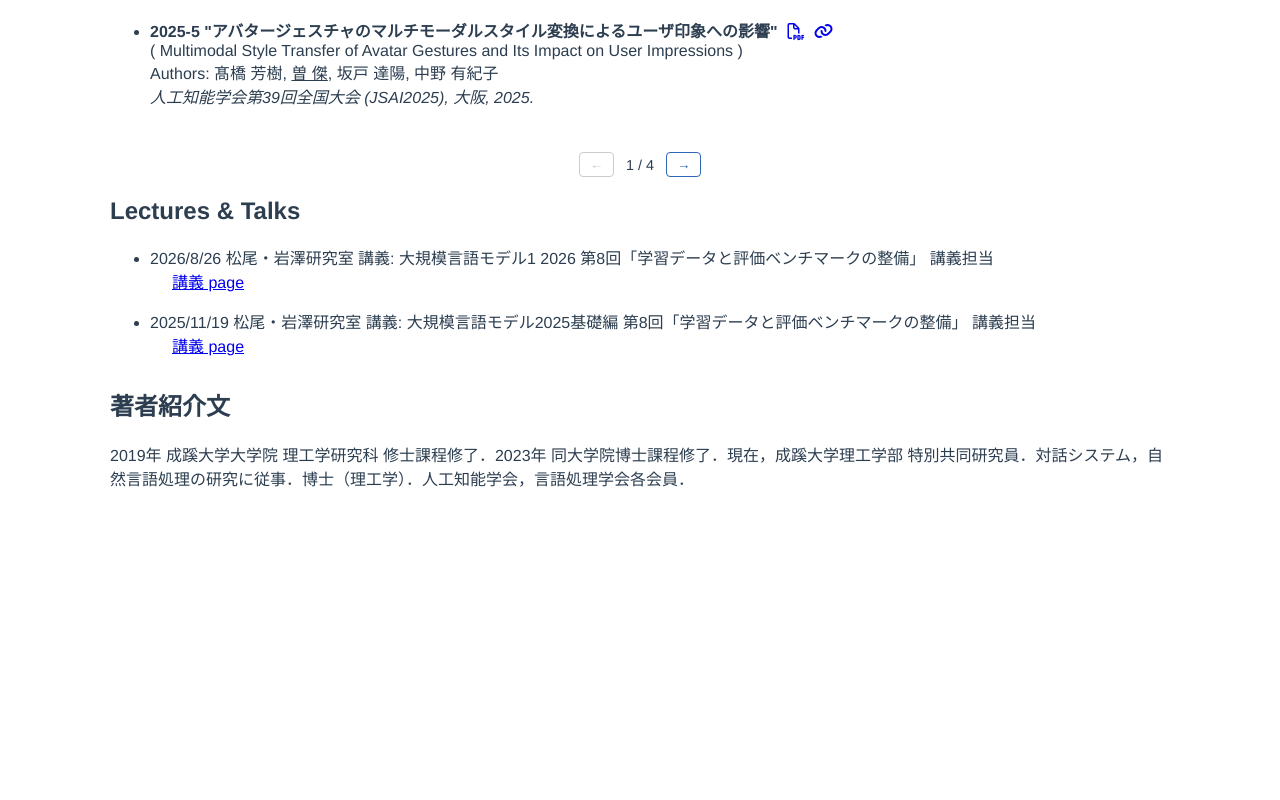
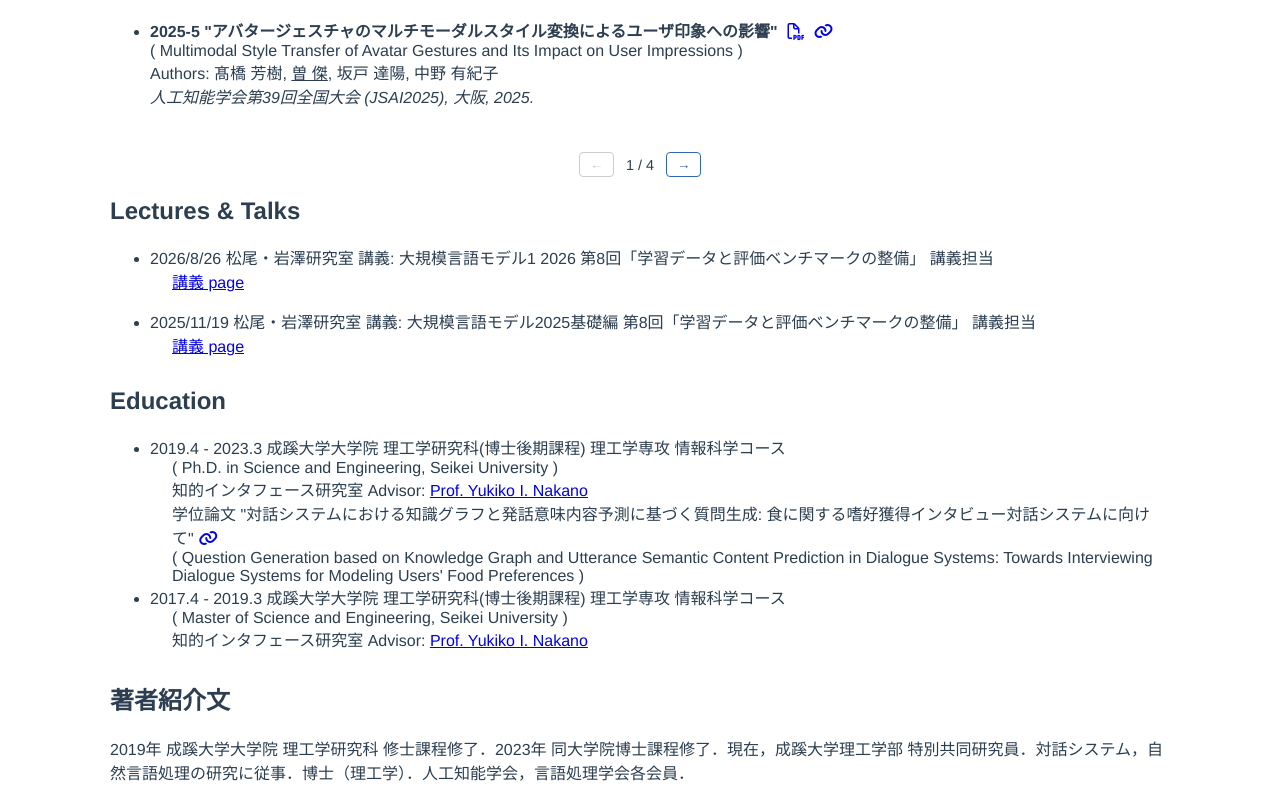
Before and after one commit to viajiefan/viajiefan.github.io, a Vue app: page / in a window 1280 px wide. Shown: the part 2359-3159 px from the top of the page. Before the commit the page ends 2865 px from the top, so only its background shows below. Built offline with nearby package versions, Linux system fonts and the light colour scheme.

Commit message:
add Education

```diff
--- a/src/App.vue
+++ b/src/App.vue
@@ -22,10 +22,13 @@
 
     <TalksComponent />
 
+    <EducationComponent v-bind:descObj="this.descObj" />
 
     <h2>著者紹介文</h2>
     <p> {{descObj.IntroduceAuthor.Ja}} </p>
-  </div>
+
+
+  </div> <!-- content-wrapper -->
 
 </template>
 
@@ -36,6 +39,7 @@ import ShowList from './components/ShowList.vue'
 
 import yamlFile from './assets/desc.yaml'
 import TalksComponent from './components/TalksComponent.vue';
+import EducationComponent from './components/EducationComponent.vue';
 
 export default {
   name: 'App',
@@ -44,6 +48,7 @@ export default {
     ExperienceComponent,
     ShowList,
     TalksComponent,
+    EducationComponent,
     // HelloWorld
   },
   data() {
--- a/src/assets/desc.yaml
+++ b/src/assets/desc.yaml
@@ -328,3 +328,23 @@ Domestic:
 
 IntroduceAuthor:
   Ja: "2019年 成蹊大学大学院 理工学研究科 修士課程修了．2023年 同大学院博士課程修了．現在，成蹊大学理工学部 特別共同研究員．対話システム，自然言語処理の研究に従事．博士（理工学）．人工知能学会，言語処理学会各会員．"
+
+Education:
+  Doctor:
+    end_year: 2023
+    end_month: 03
+    start_year: 2019
+    start_month: 04
+    title: "成蹊大学大学院 理工学研究科(博士後期課程) 理工学専攻 情報科学コース"
+    engtitle: "Ph.D. in Science and Engineering, Seikei University"
+    thesis_title: "対話システムにおける知識グラフと発話意味内容予測に基づく質問生成: 食に関する嗜好獲得インタビュー対話システムに向けて"
+    thesis_engtitle: "Question Generation based on Knowledge Graph and Utterance Semantic Content Prediction in Dialogue Systems: Towards Interviewing Dialogue Systems for Modeling Users' Food Preferences"
+    thesis_link: https://doi.org/10.15018/00001379
+
+  Master:
+    end_year: 2019
+    end_month: 03
+    start_year: 2017
+    start_month: 04
+    title: "成蹊大学大学院 理工学研究科(博士後期課程) 理工学専攻 情報科学コース"
+    engtitle: "Master of Science and Engineering, Seikei University"
--- /dev/null
+++ b/src/components/EducationComponent.vue
@@ -0,0 +1,42 @@
+<template>
+    <h2>Education</h2>
+
+    <div class="top">
+    <ul>
+        <li> {{descObj.Education.Doctor.start_year}}.{{descObj.Education.Doctor.start_month}} - {{descObj.Education.Doctor.end_year}}.{{descObj.Education.Doctor.end_month}} {{descObj.Education.Doctor.title}}
+            <p class="desc"> ( {{descObj.Education.Doctor.engtitle}} ) </p>
+            <p class="desc"> 知的インタフェース研究室 Advisor: <a href="https://iui.ci.seikei.ac.jp/yukiko-i-nakano/" target="_blank" rel="noopener noreferrer">Prof. Yukiko I. Nakano</a></p>
+            <p class="desc"> 学位論文 "{{descObj.Education.Doctor.thesis_title}}" <a id="icon_link" v-bind:href="descObj.Education.Doctor.thesis_link" target="_blank" rel="noopener noreferrer"><i class="fa-solid fa-link"></i></a></p>
+            <p class="desc"> ( {{descObj.Education.Doctor.thesis_engtitle}} )</p>
+        </li>
+
+        <li> {{descObj.Education.Master.start_year}}.{{descObj.Education.Master.start_month}} - {{descObj.Education.Master.end_year}}.{{descObj.Education.Master.end_month}} {{descObj.Education.Master.title}}
+        <p class="desc"> ( {{descObj.Education.Master.engtitle}} ) </p>
+        <p class="desc"> 知的インタフェース研究室 Advisor: <a href="https://iui.ci.seikei.ac.jp/yukiko-i-nakano/" target="_blank" rel="noopener noreferrer">Prof. Yukiko I. Nakano</a></p>
+        </li>
+
+    </ul>
+    </div>
+
+</template>
+
+<script>
+export default {
+  name: 'EducationComponent',
+  props: {
+    descObj: {},
+  }
+}
+</script>
+
+<style scoped>
+.top {
+  margin-bottom: 30px;
+}
+.desc {
+    margin-top: 0px;
+    margin-bottom: 0px;
+    margin-left: 22px;
+}
+
+</style>
```
Also changed, not shown: 7 other files (tests, documents, lock files or other folders).
